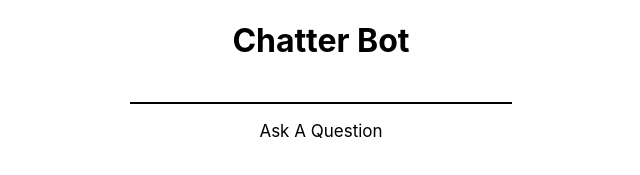
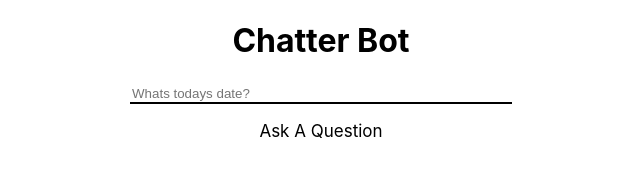
Before and after one commit to Jayquintana/ChatterBot, a React (Create React App) app: page / in a window 1280 px wide. Shown: the top 175 px of the page, without its empty margins (319-959 px from the left). Built offline with nearby package versions, Linux system fonts and the light colour scheme.

Commit message:
✅ build simple idea box

```diff
--- a/package.json
+++ b/package.json
@@ -6,6 +6,7 @@
     "@testing-library/jest-dom": "^5.16.4",
     "@testing-library/react": "^13.2.0",
     "@testing-library/user-event": "^13.5.0",
+    "openai": "^2.0.5",
     "react": "^18.1.0",
     "react-dom": "^18.1.0",
     "react-router-dom": "^6.3.0",
--- a/src/App.css
+++ b/src/App.css
@@ -1,28 +1,3 @@
 .App {
   text-align: center;
 }
-
-input{
-  border: 0px;
-  border-bottom: 2px solid black;
-  outline: none;
-  background: transparent;
-  color: black;
-  width: 10cm;
-
-}
-input:focus{
-  border-bottom: 2px solid blue;
-}
- input+p{
-   color: white;
-   color: black;
-   transition: 0.3s linear;
-   font-size: 17px;
- }
-
- input:focus+p{
-   top: -16px;
-   font-size: 12px;
-   color: grey;
- }
--- a/src/App.js
+++ b/src/App.js
@@ -1,9 +1,25 @@
 import './App.css';
 import QuestionBox from '/Users/jayp/Desktop/application-projects/chatter-box/src/Components/QuestionsSection/QuestionBox.js'
+import SavedResponses from '/Users/jayp/Desktop/application-projects/chatter-box/src/Components/ResponseSection/SavedResponses.js'
+import React, { useState } from 'react';
+
 function App() {
+  const [userQuestion, setUserQuestion] = useState('')
+  const [botAnswer, setBotAnswer] = useState('')
+  const [responses, setResponses] = useState([])
+
+    const displayResponse = () => {
+      let result = responses.map((answer, i) => {
+        return (<SavedResponses key={i} botAnswer={answer.botAnswer}  question={answer.question} />)
+      })
+      console.log(result);
+      return result
+    }
+
   return (
     <div className="App">
-      <QuestionBox />
+      <QuestionBox setResponses={setResponses} responses={responses} botAnswer={botAnswer} userQuestion={userQuestion} setUserQuestion={setUserQuestion} />
+      {displayResponse()}
     </div>
   )
 }
--- a/src/Components/QuestionsSection/QuestionBox.css
+++ b/src/Components/QuestionsSection/QuestionBox.css
@@ -0,0 +1,30 @@
+
+.text-box{
+  border: 0px;
+  border-bottom: 2px solid black;
+  outline: none;
+  background: transparent;
+  color: black;
+  width: 10cm;
+
+}
+.text-box:focus{
+  border-bottom: 2px solid blue;
+}
+ .text-box+.ask-question{
+   color: white;
+   color: black;
+   transition: 0.3s linear;
+   font-size: 17px;
+ }
+
+ .text-box:focus{
+   top: -16px;
+   font-size: 12px;
+   color: grey;
+ }
+
+ .ask-question:hover {
+  cursor: pointer;
+  font-size: 20px;
+ }
--- a/src/Components/QuestionsSection/QuestionBox.js
+++ b/src/Components/QuestionsSection/QuestionBox.js
@@ -1,13 +1,31 @@
 import React from 'react'
 import './QuestionBox.css'
 
-const QuestionBox = () => {
+const QuestionBox = ({userQuestion, setUserQuestion, responses, botAnswer, }) => {
+
+
+const getInput = (e) => {
+ setUserQuestion(e.target.value)
+}
+
+const addResponse = () => {
+ let saveResponse = {
+  id: responses.length + 1,
+  question: userQuestion,
+  botAnswer: botAnswer
+ }
+ if (saveResponse.question) {
+  responses.push(saveResponse)
+ }
+ setUserQuestion('')
+}
+
   return (
    <>
     <h1>Chatter Bot</h1>
       <div className='text-container'>
-        <input className='text-box' type="text"required/>
-        <p className='askQuestion'>Ask A Question</p>
+        <input value={userQuestion} onChange={e => getInput(e)} className='text-box' placeholder='Whats todays date?' type="text"required/>
+        <p onClick={addResponse} className='ask-question'>Ask A Question</p>
       </div>
    </>
   )
--- /dev/null
+++ b/src/Components/ResponseSection/SavedResponses.js
@@ -0,0 +1,16 @@
+import React from 'react'
+import './SavedResponses.css'
+
+const SavedResponses = ({question, botAnswer}) => {
+
+  return (
+   <>
+    <div className='saved-response'>
+     <p>Question:{question}</p>
+     <p>Chatter Bot Answer:{botAnswer}</p>
+    </div>
+   </>
+  )
+}
+
+export default SavedResponses;
```
Also changed, not shown: src/Components/ResponseSection/SavedResponses.css (added), 1 other file (tests, documents, lock files or other folders).
